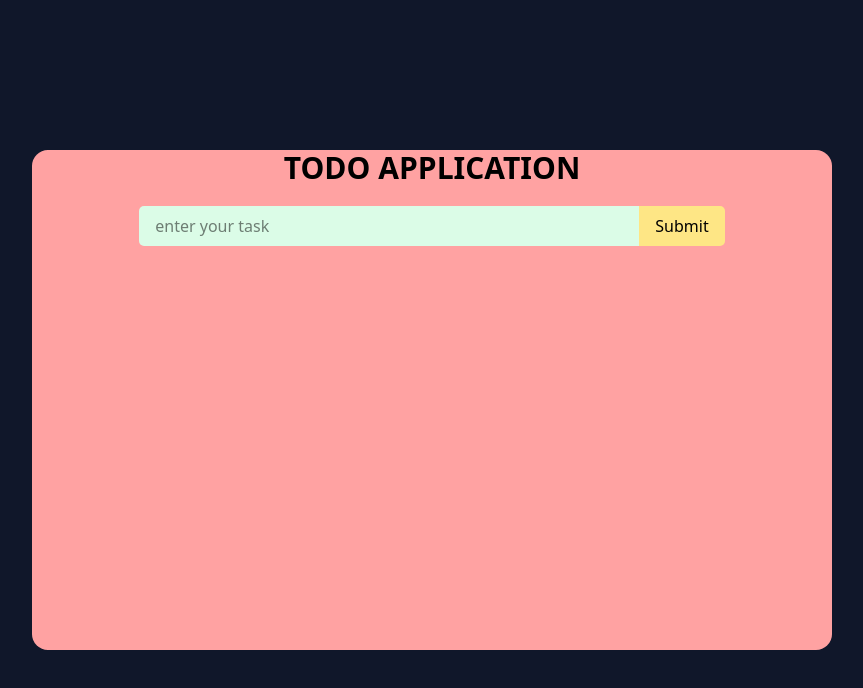
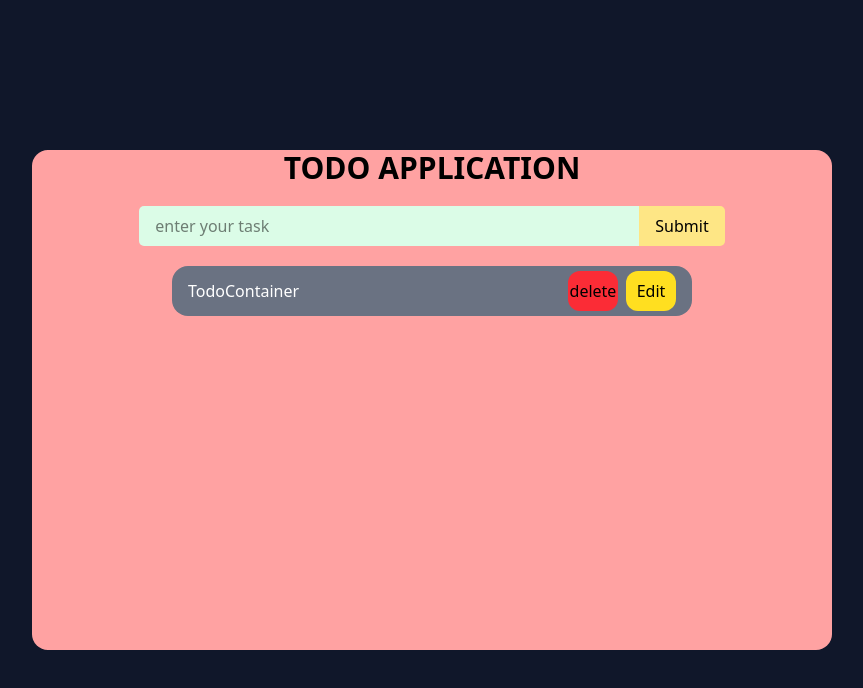
Before and after one commit to ANESSABO0421/TodoRedux, a React (Vite) app: page / in a window 1280 px wide. Shown: the top 688 px of the page, without its empty margins (208-1071 px from the left). Built offline with nearby package versions, Linux system fonts and the light colour scheme.

Commit message:
updated:todoContainer

```diff
--- /dev/null
+++ b/src/components/Todo.jsx
@@ -0,0 +1,16 @@
+import React from "react";
+
+const Todo = () => {
+  return (
+    <div className="flex gap-2">
+      <button className="bg-red-500 h-[40px] w-[50px] rounded-xl text-black">
+        delete
+      </button>
+      <button className="bg-yellow-300 h-[40px] w-[50px] rounded-xl text-black">
+        Edit
+      </button>
+    </div>
+  );
+};
+
+export default Todo;
--- /dev/null
+++ b/src/components/TodoContainer.jsx
@@ -0,0 +1,15 @@
+import React from "react";
+import Todo from "./Todo";
+
+const TodoContainer = () => {
+  return (
+    <div className="w-[520px] h-[50px] rounded-2xl px-4 py-3 flex justify-between items-center bg-gray-500 text-white">
+      TodoContainer
+      <div className="flex gap-3">
+        <Todo/>
+      </div>
+    </div>
+  );
+};
+
+export default TodoContainer;
--- a/src/components/TodoForm.jsx
+++ b/src/components/TodoForm.jsx
@@ -1,4 +1,5 @@
 import React from "react";
+import TodoContainer from "./TodoContainer";
 
 const TodoForm = () => {
   return (
@@ -11,7 +12,7 @@ const TodoForm = () => {
         </button>
       </form>
       <div>
-
+        <TodoContainer/>
       </div>
     </div>
   );
```
